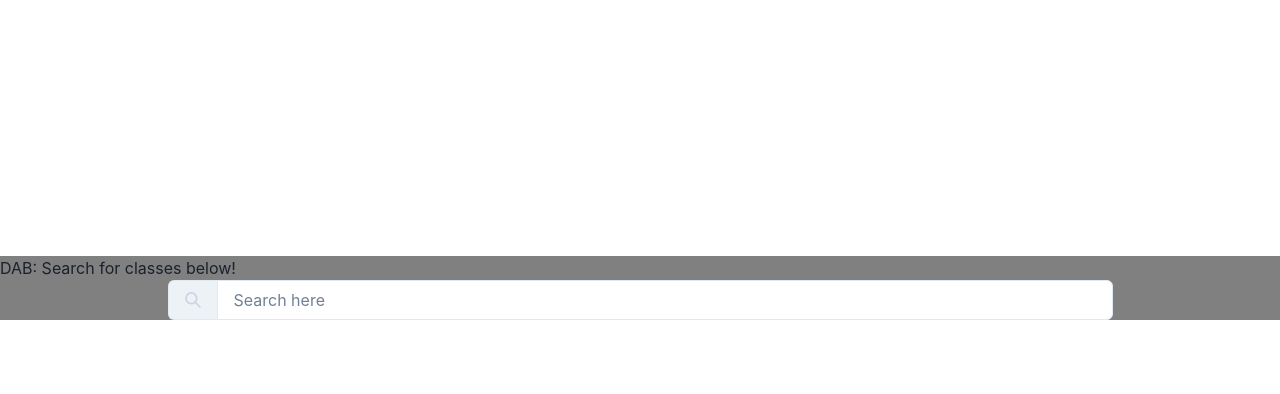
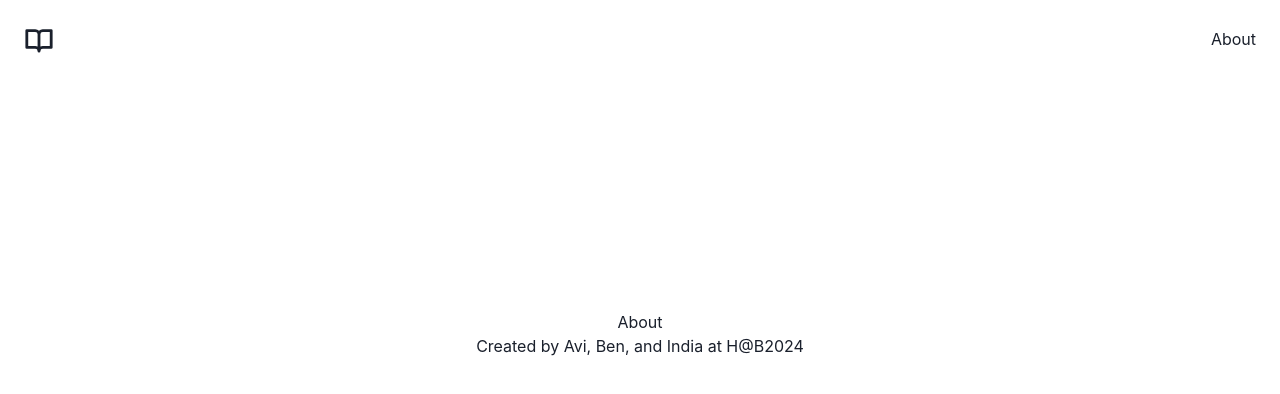
Before and after one commit to benhduong/description-at-brown, a React (Create React App) app in the folder client/: page /about in a window 1280 px wide. Shown: the top 394 px of the page. Built offline with nearby package versions, Linux system fonts and the light colour scheme.

Commit message:
pages created

```diff
--- a/client/package.json
+++ b/client/package.json
@@ -10,6 +10,8 @@
     "framer-motion": "^11.0.3",
     "react": "^18.2.0",
     "react-dom": "^18.2.0",
+    "react-icons": "^5.0.1",
+    "react-router-dom": "^6.22.0",
     "react-scripts": "5.0.1"
   },
   "scripts": {
--- /dev/null
+++ b/client/src/About.js
@@ -0,0 +1,21 @@
+import {
+  Input,
+  InputGroup,
+  InputLeftAddon,
+  Text,
+  Flex,
+  Box,
+  Center,
+} from "@chakra-ui/react";
+import { SearchIcon } from "@chakra-ui/icons";
+
+function About() {
+  return (
+    <Box mt="20%" textAlign={"center"}>
+      <Text>About</Text>
+      <Text>Created by Avi, Ben, and India at H@B2024</Text>
+    </Box>
+  );
+}
+
+export default About;
--- a/client/src/App.js
+++ b/client/src/App.js
@@ -10,22 +10,7 @@
 import { SearchIcon } from "@chakra-ui/icons";
 
 function App() {
-  return (
-    <Box mt="20%" background="grey">
-      <Text>DAB: Search for classes below!</Text>
-      <InputGroup>
-        <InputLeftAddon pointerEvents="none" marginLeft="auto">
-          <SearchIcon color="gray.300" />
-        </InputLeftAddon>
-        <Input
-          marginRight="auto"
-          width="70%"
-          background="white"
-          placeholder="Search here"
-        />
-      </InputGroup>
-    </Box>
-  );
+  return <Box mt="20%" textAlign={"center"}></Box>;
 }
 
 export default App;
--- /dev/null
+++ b/client/src/Home.js
@@ -0,0 +1,31 @@
+import {
+  Input,
+  InputGroup,
+  InputLeftAddon,
+  Text,
+  Flex,
+  Box,
+  Center,
+} from "@chakra-ui/react";
+import { SearchIcon } from "@chakra-ui/icons";
+
+function Home() {
+  return (
+    <Box mt="20%" textAlign={"center"}>
+      <Text>Search for classes below!</Text>
+      <InputGroup>
+        <InputLeftAddon pointerEvents="none" marginLeft="auto">
+          <SearchIcon color="gray.300" />
+        </InputLeftAddon>
+        <Input
+          marginRight="auto"
+          width="70%"
+          background="white"
+          placeholder="Search here"
+        />
+      </InputGroup>
+    </Box>
+  );
+}
+
+export default Home;
--- /dev/null
+++ b/client/src/NavBar.js
@@ -0,0 +1,13 @@
+import { Outlet } from "react-router-dom";
+import NavItems from "./NavItems";
+
+function NavBar() {
+  return (
+    <>
+      <NavItems />
+      <Outlet />
+    </>
+  );
+}
+
+export default NavBar;
--- /dev/null
+++ b/client/src/NavItems.js
@@ -0,0 +1,25 @@
+import { Link, HStack, Text, Box } from "@chakra-ui/react";
+import { Link as NavLink } from "react-router-dom";
+import { PiBookOpenBold } from "react-icons/pi";
+
+function NavItems() {
+  return (
+    <>
+      <HStack m={6}>
+        <Link as={NavLink} to="/">
+          <Box fontSize={"3xl"}>
+            <PiBookOpenBold />
+          </Box>
+        </Link>
+
+        <Link as={NavLink} to="/about" ml={"auto"}>
+          <Box>
+            <Text>About</Text>
+          </Box>
+        </Link>
+      </HStack>
+    </>
+  );
+}
+
+export default NavItems;
--- a/client/src/index.js
+++ b/client/src/index.js
@@ -2,10 +2,37 @@
 import ReactDOM from "react-dom/client";
 import App from "./App";
 import { ChakraProvider } from "@chakra-ui/react";
+import { createRoot } from "react-dom/client";
+import {
+  createBrowserRouter,
+  RouterProvider,
+  Route,
+  Link,
+} from "react-router-dom";
+import About from "./About";
+import Home from "./Home";
+import NavBar from "./NavBar";
+
+const router = createBrowserRouter([
+  {
+    path: "/",
+    element: <NavBar />,
+    children: [
+      {
+        path: "/",
+        element: <Home />,
+      },
+      {
+        path: "about",
+        element: <About />,
+      },
+    ],
+  },
+]);
 
 const root = ReactDOM.createRoot(document.getElementById("root"));
 root.render(
   <ChakraProvider>
-    <App />
+    <RouterProvider router={router} />
   </ChakraProvider>
 );
```
Also changed, not shown: 2 other files (tests, documents, lock files or other folders).
